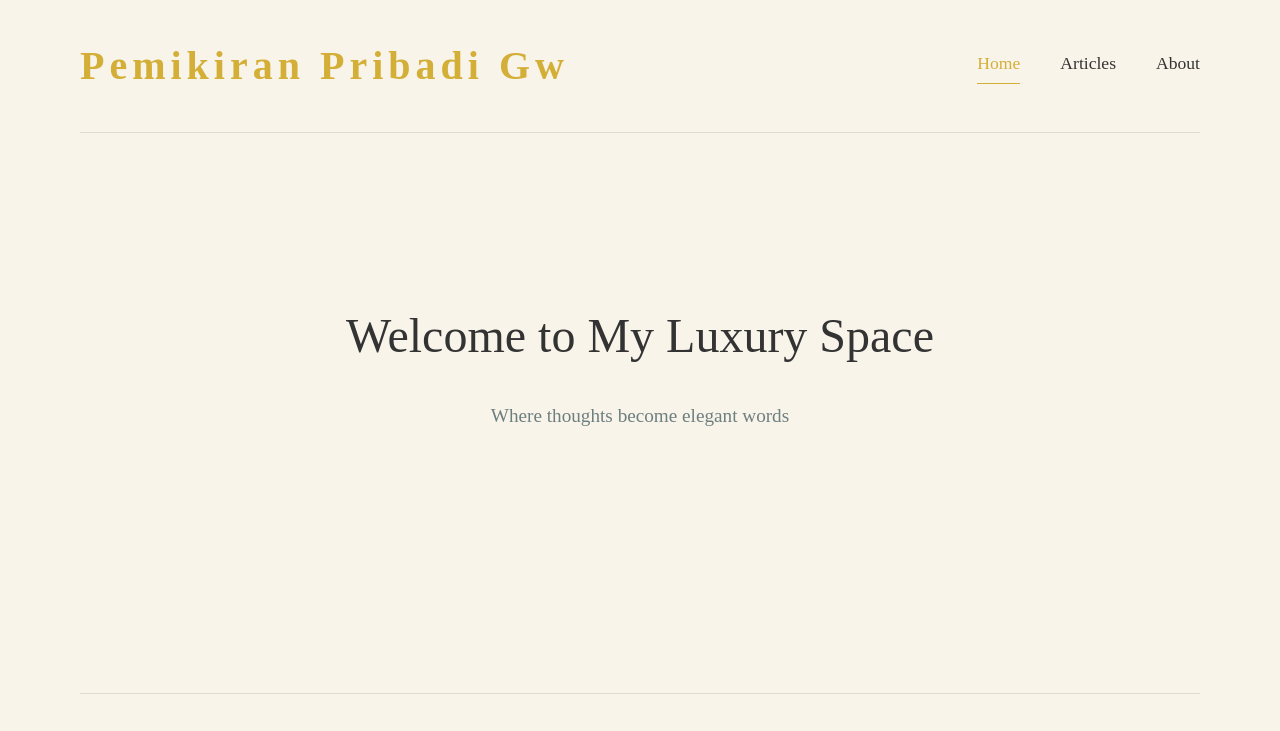
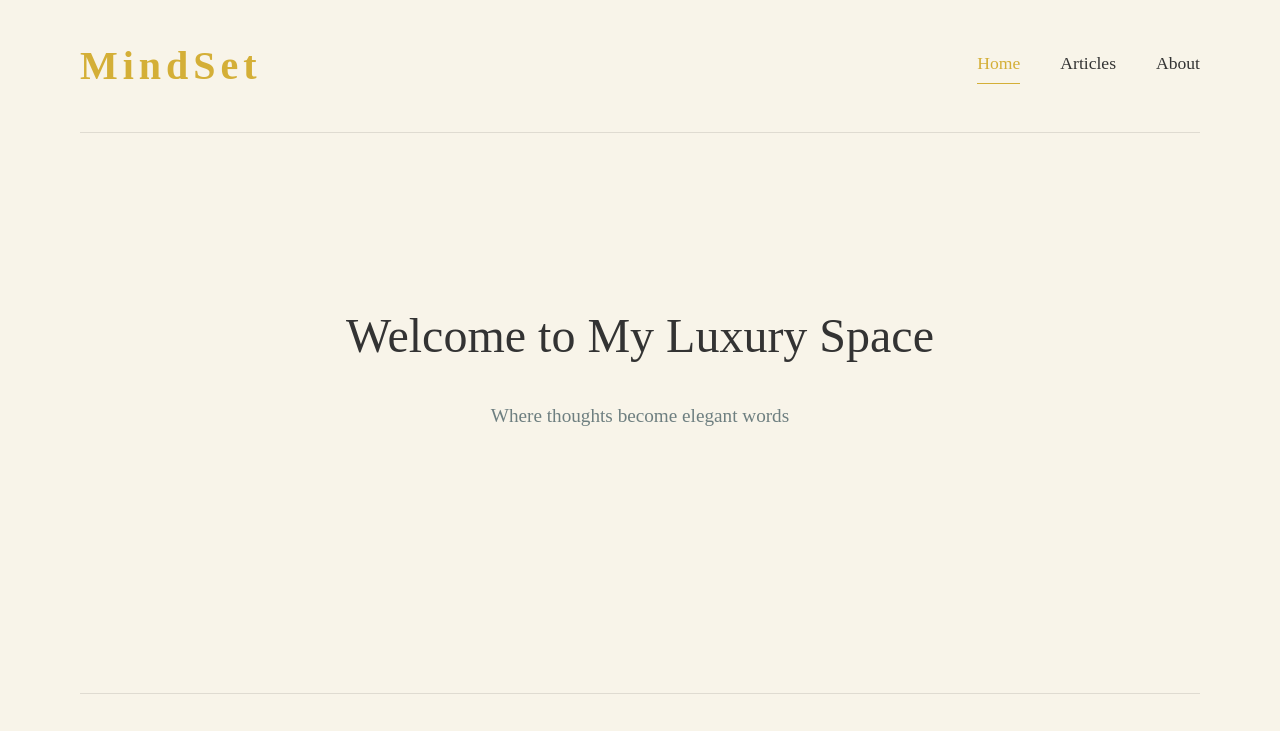
Before and after one commit to adamdev20/endpoint, a plain HTML site: page index.html in a window 1280 px wide. Shown: the top 731 px of the page. Drawn offline with Linux system fonts and the light colour scheme.

Commit message:
Update index.html

```diff
--- a/index.html
+++ b/index.html
@@ -11,7 +11,7 @@
     <div class="luxury-container">
         <!-- Header -->
         <header class="luxury-header">
-            <h1 class="luxury-logo">Pemikiran Pribadi Gw</h1>
+            <h1 class="luxury-logo">MindSet</h1>
             <nav class="luxury-nav">
                 <a href="#home" class="active">Home</a>
                 <a href="#articles">Articles</a>
```
